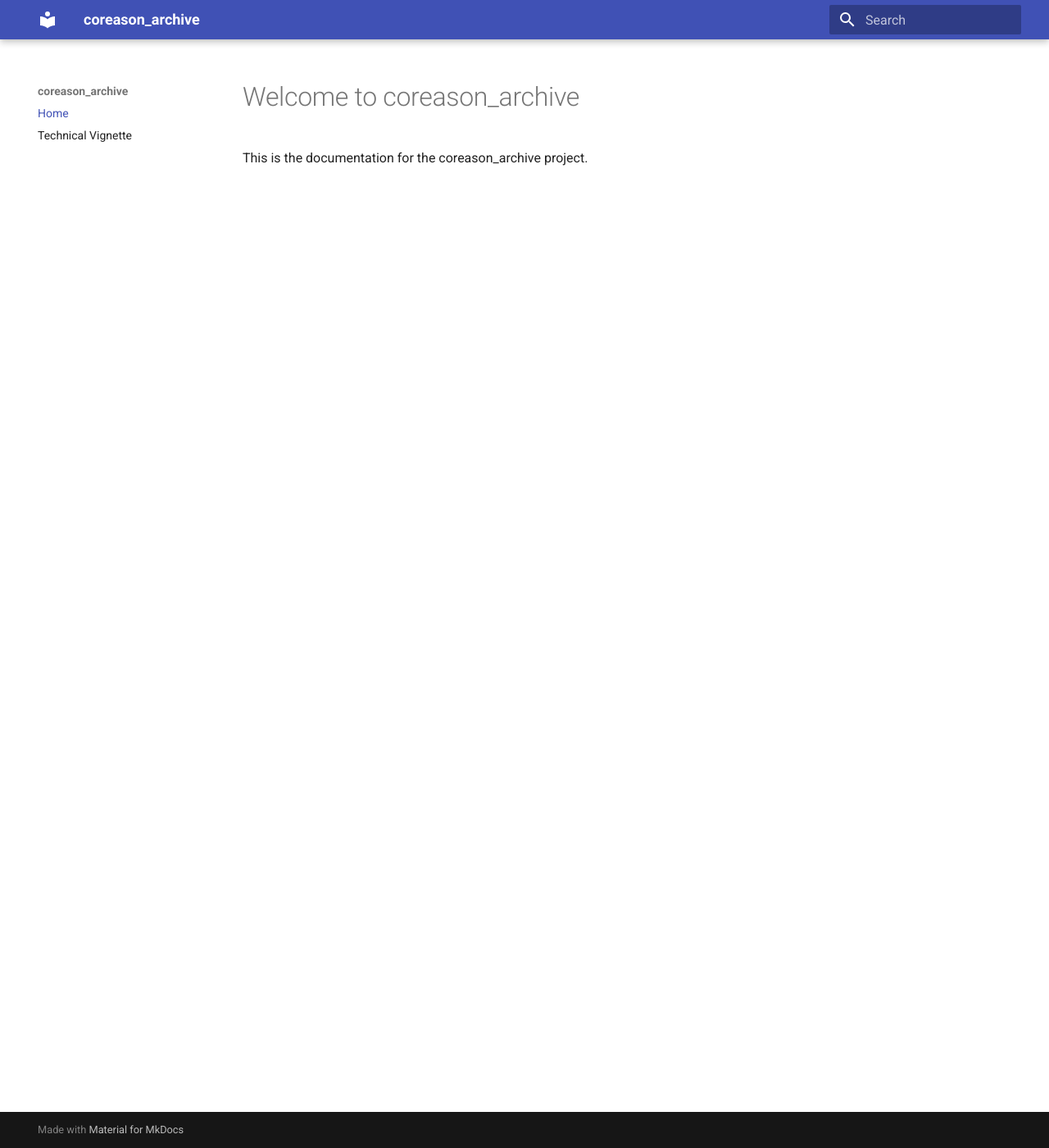
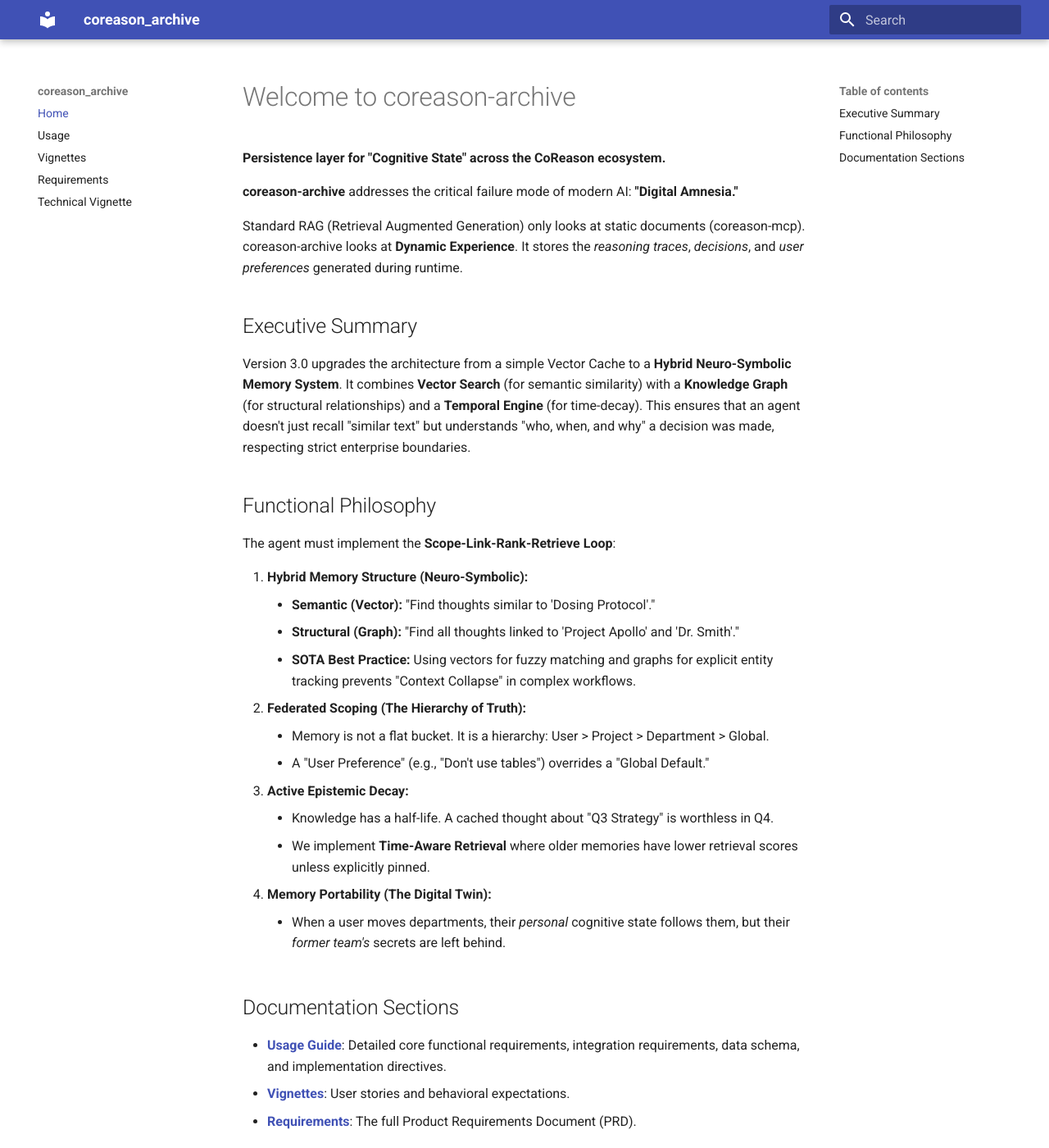
Before and after one commit to CoReason-AI/coreason-archive, an MkDocs documentation site: the page built from docs/index.md, in a window 1280 px wide and 1400 px high. Shown: the whole window at 82% size. Built offline with MkDocs 1.6.1 and Material for MkDocs 9.7.7, drawn with Linux system fonts in a browser that asks for light colours.

Commit message:
Update documentation with coreason-archive PRD content (#53) (#54)
- Create `docs/requirements.md` with full PRD.
- Create `docs/vignettes.md` with user stories.
- Create `docs/usage.md` with usage instructions and schema.
- Update `docs/index.md` with executive summary and links.
- Update `README.md` with executive summary and functional philosophy.
- Update `mkdocs.yml` to include new pages.

https://github.com/CoReason-AI/coreason-archive/commit/574c5e05ae3c928b4eede29503e365b72f87d2f6

```diff
--- a/docs/index.md
+++ b/docs/index.md
@@ -1,3 +1,34 @@
-# Welcome to coreason_archive
+# Welcome to coreason-archive
 
-This is the documentation for the coreason_archive project.
+**Persistence layer for "Cognitive State" across the CoReason ecosystem.**
+
+**coreason-archive** addresses the critical failure mode of modern AI: **"Digital Amnesia."**
+
+Standard RAG (Retrieval Augmented Generation) only looks at static documents (coreason-mcp). coreason-archive looks at **Dynamic Experience**. It stores the *reasoning traces*, *decisions*, and *user preferences* generated during runtime.
+
+## Executive Summary
+
+Version 3.0 upgrades the architecture from a simple Vector Cache to a **Hybrid Neuro-Symbolic Memory System**. It combines **Vector Search** (for semantic similarity) with a **Knowledge Graph** (for structural relationships) and a **Temporal Engine** (for time-decay). This ensures that an agent doesn't just recall "similar text" but understands "who, when, and why" a decision was made, respecting strict enterprise boundaries.
+
+## Functional Philosophy
+
+The agent must implement the **Scope-Link-Rank-Retrieve Loop**:
+
+1.  **Hybrid Memory Structure (Neuro-Symbolic):**
+    *   **Semantic (Vector):** "Find thoughts similar to 'Dosing Protocol'."
+    *   **Structural (Graph):** "Find all thoughts linked to 'Project Apollo' and 'Dr. Smith'."
+    *   **SOTA Best Practice:** Using vectors for fuzzy matching and graphs for explicit entity tracking prevents "Context Collapse" in complex workflows.
+2.  **Federated Scoping (The Hierarchy of Truth):**
+    *   Memory is not a flat bucket. It is a hierarchy: User > Project > Department > Global.
+    *   A "User Preference" (e.g., "Don't use tables") overrides a "Global Default."
+3.  **Active Epistemic Decay:**
+    *   Knowledge has a half-life. A cached thought about "Q3 Strategy" is worthless in Q4.
+    *   We implement **Time-Aware Retrieval** where older memories have lower retrieval scores unless explicitly pinned.
+4.  **Memory Portability (The Digital Twin):**
+    *   When a user moves departments, their *personal* cognitive state follows them, but their *former team's* secrets are left behind.
+
+## Documentation Sections
+
+*   **[Usage Guide](usage.md)**: Detailed core functional requirements, integration requirements, data schema, and implementation directives.
+*   **[Vignettes](vignettes.md)**: User stories and behavioral expectations.
+*   **[Requirements](requirements.md)**: The full Product Requirements Document (PRD).
--- a/mkdocs.yml
+++ b/mkdocs.yml
@@ -3,4 +3,7 @@ theme:
   name: material
 nav:
   - Home: index.md
+  - Usage: usage.md
+  - Vignettes: vignettes.md
+  - Requirements: requirements.md
   - Technical Vignette: technical_vignette.md
```
Also changed, not shown: README.md (+28 -1 lines), docs/requirements.md (added, +161 -0 lines), docs/usage.md (added, +103 -0 lines), docs/vignettes.md (added, +28 -0 lines).
